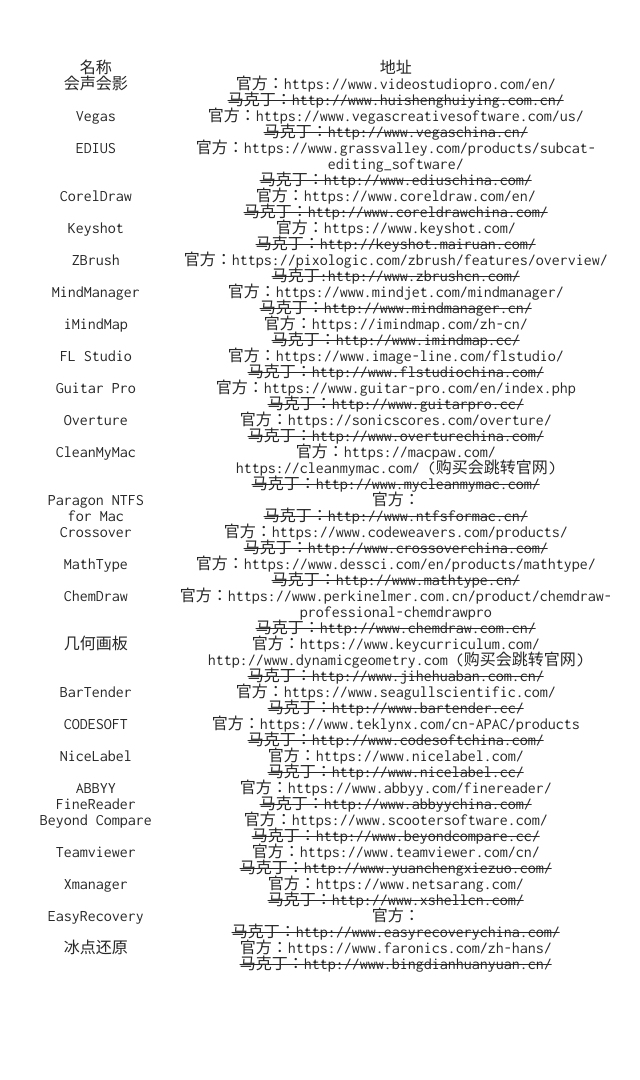
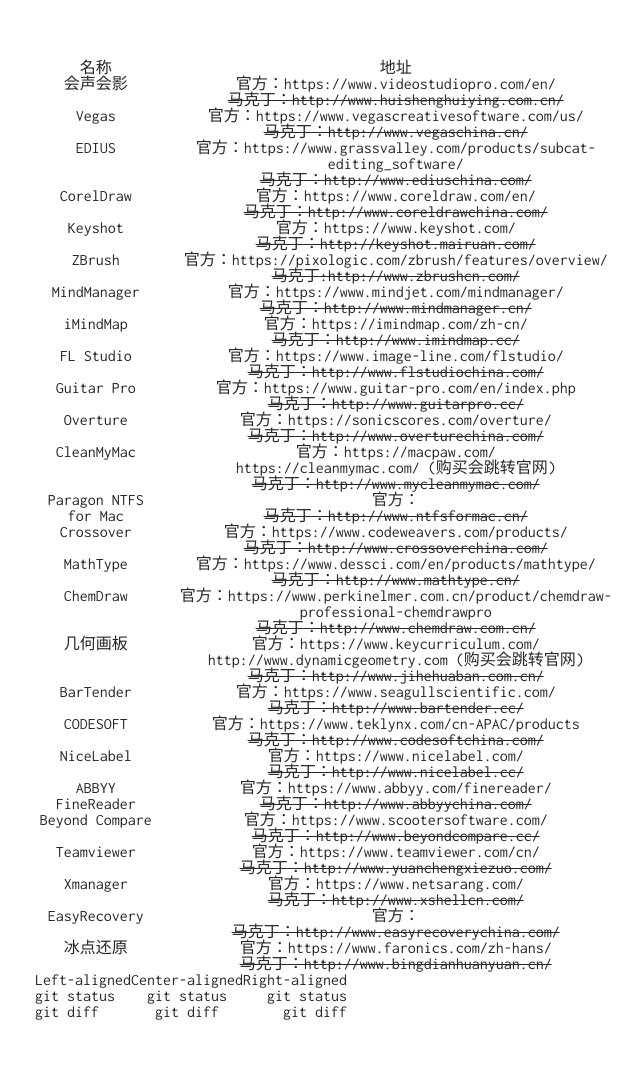
Before and after one commit to yrir/oldyuan.com, a Jekyll site: the page built from makedinglist/index.md, in a window 1280 px wide. Shown: the whole page, without its empty margins (305-945 px from the left). Built offline with Jekyll 4.4.1, drawn with Linux system fonts in a browser that asks for light colours; our own code applies the rules of GitHub Pages for plain Markdown files; before the commit the page ends 1032 px from its top, so only the background shows below that.

Commit message:
Update index.md

```diff
--- a/makedinglist/index.md
+++ b/makedinglist/index.md
@@ -27,3 +27,9 @@
 | Xmanager | 官方：https://www.netsarang.com/<br>~~马克丁：http://www.xshellcn.com/~~ |
 | EasyRecovery | 官方：<br>~~马克丁：http://www.easyrecoverychina.com/~~ |
 | 冰点还原 | 官方：https://www.faronics.com/zh-hans/<br>~~马克丁：http://www.bingdianhuanyuan.cn/~~ |
+
+
+| Left-aligned | Center-aligned | Right-aligned |
+| :---         |     :---:      |          ---: |
+| git status   | git status     | git status    |
+| git diff     | git diff       | git diff      |
```
